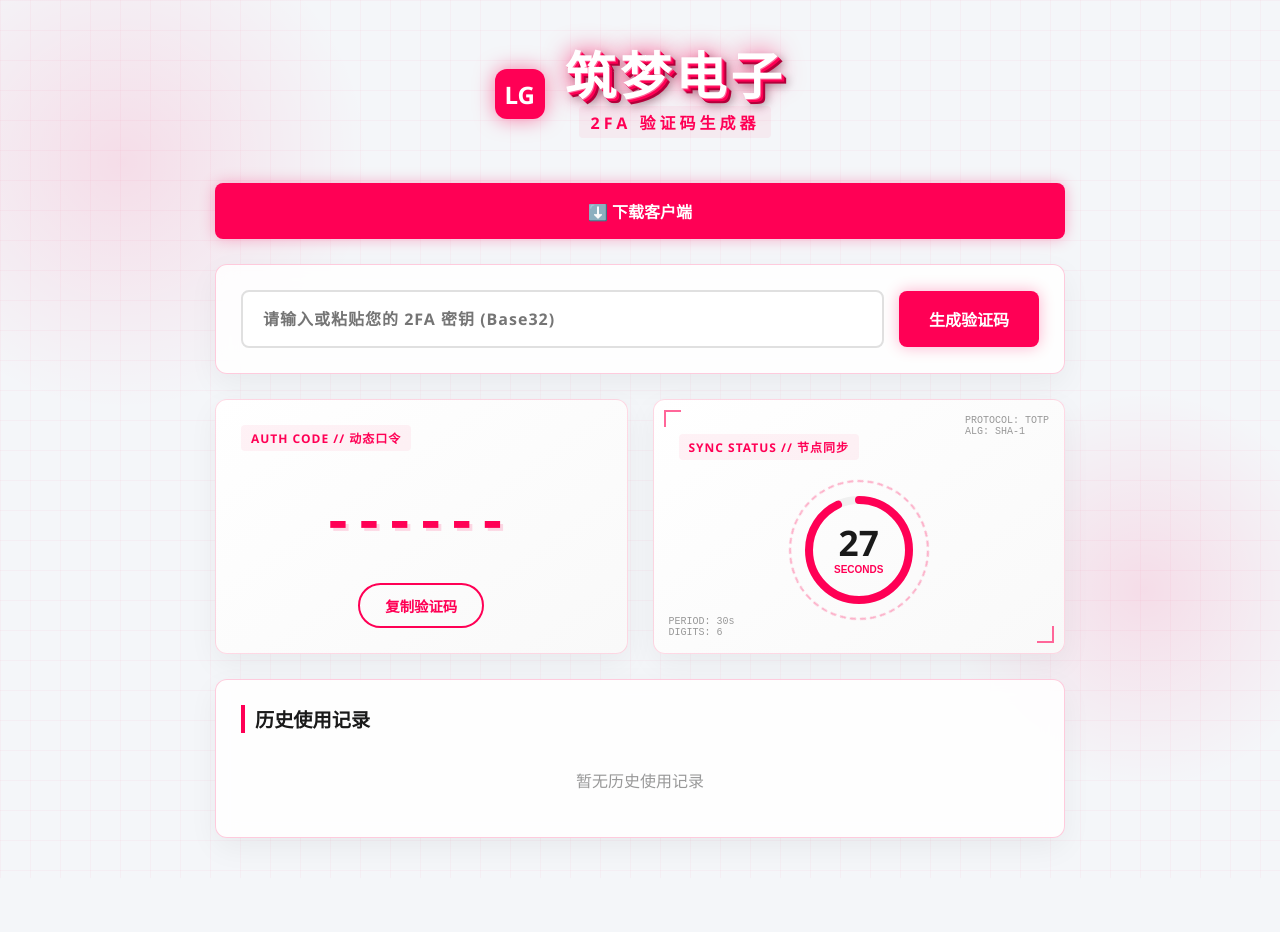
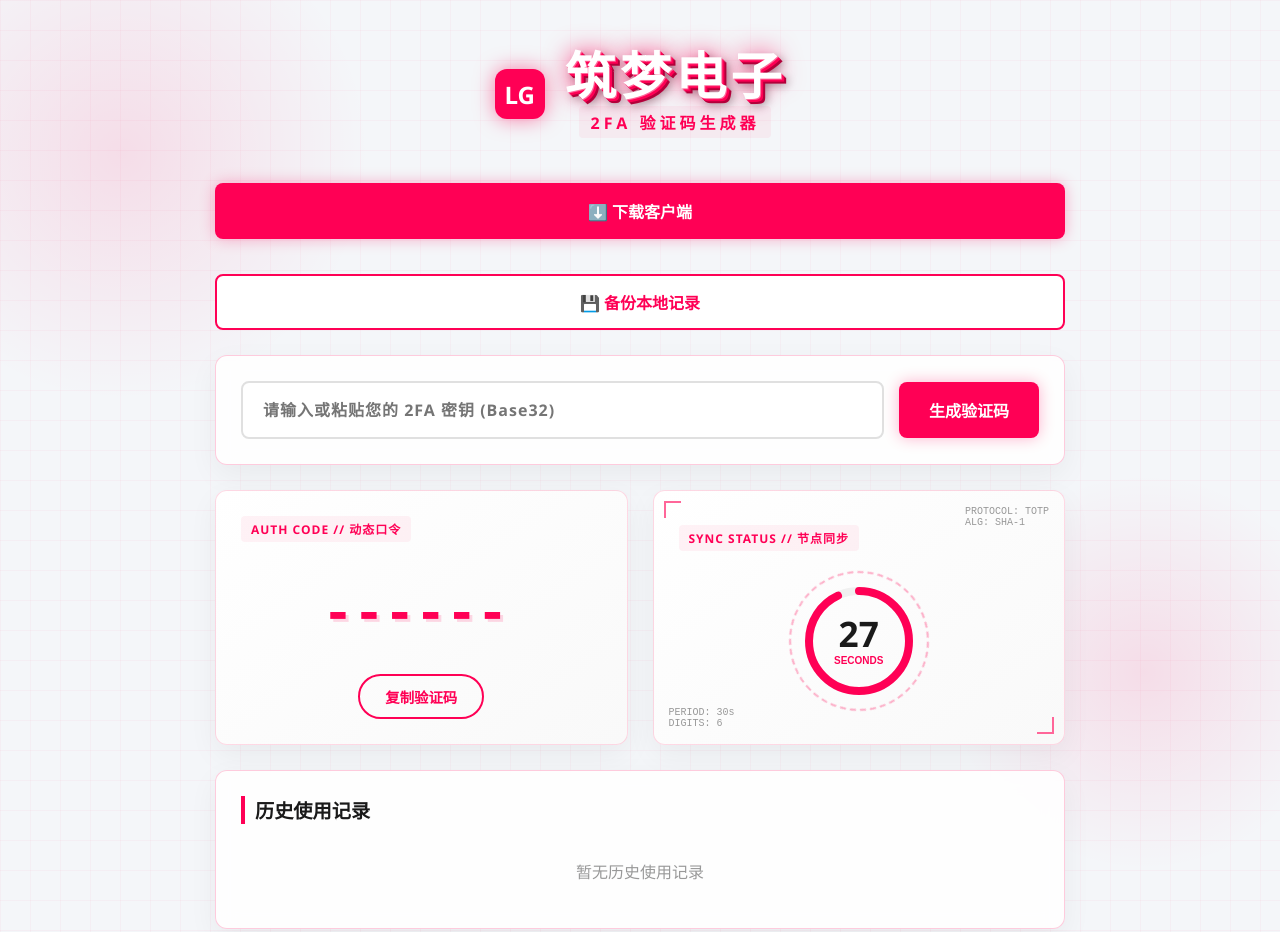
Before and after one commit to guoxingbiao521-blip/lg-2fa, a plain HTML site: page index.html in a window 1280 px wide. Shown: the top 932 px of the page. Before the commit the page ends 878 px from the top, so only its background shows below. Drawn offline with Linux system fonts and the light colour scheme.

Commit message:
Add one-click local backup button (pre-migration backup)

```diff
--- a/index.html
+++ b/index.html
@@ -185,6 +185,7 @@
         </div>
 
         <button onclick="showClientDownload()" style="width:100%;background:var(--rose-main);color:#fff;border:none;padding:16px;border-radius:8px;font-size:1rem;font-weight:bold;cursor:pointer;box-shadow:var(--glow-rose);">⬇️ 下载客户端</button>
+        <button onclick="backupLocalHistory()" style="width:100%;margin-top:10px;background:#fff;color:var(--rose-main);border:2px solid var(--rose-main);padding:14px;border-radius:8px;font-size:1rem;font-weight:bold;cursor:pointer;">💾 备份本地记录</button>
 
         <div class="glass-panel input-section">
             <input type="text" id="secretInput" placeholder="请输入或粘贴您的 2FA 密钥 (Base32)" autocomplete="off">
@@ -475,6 +476,20 @@
 <script>
 function showClientDownload(){var m=document.getElementById('client-download-modal'); if(m){m.style.display='flex'; document.body.style.overflow='hidden';}}
 function hideClientDownload(){var m=document.getElementById('client-download-modal'); if(m){m.style.display='none'; document.body.style.overflow='';}}
+function backupLocalHistory(){
+  try {
+    var raw = localStorage.getItem('lg_2fa_history');
+    var list = raw ? JSON.parse(raw) : [];
+    if (!list || list.length === 0) { showToast('当前没有本地记录可备份'); return; }
+    var blob = new Blob([JSON.stringify(list, null, 2)], {type: 'application/json'});
+    var a = document.createElement('a'); a.href = URL.createObjectURL(blob);
+    var d = new Date(); var pad = function(n){ return String(n).padStart(2, '0'); };
+    a.download = 'lg-2fa-backup-' + d.getFullYear() + pad(d.getMonth() + 1) + pad(d.getDate()) + '.json';
+    document.body.appendChild(a); a.click(); a.remove();
+    setTimeout(function(){ URL.revokeObjectURL(a.href); }, 1000);
+    showToast('备份文件已开始下载，共 ' + list.length + ' 条，请妥善保管');
+  } catch(e) { showToast('备份失败，请稍后再试'); }
+}
 </script>
 </body>
 </html>
```
